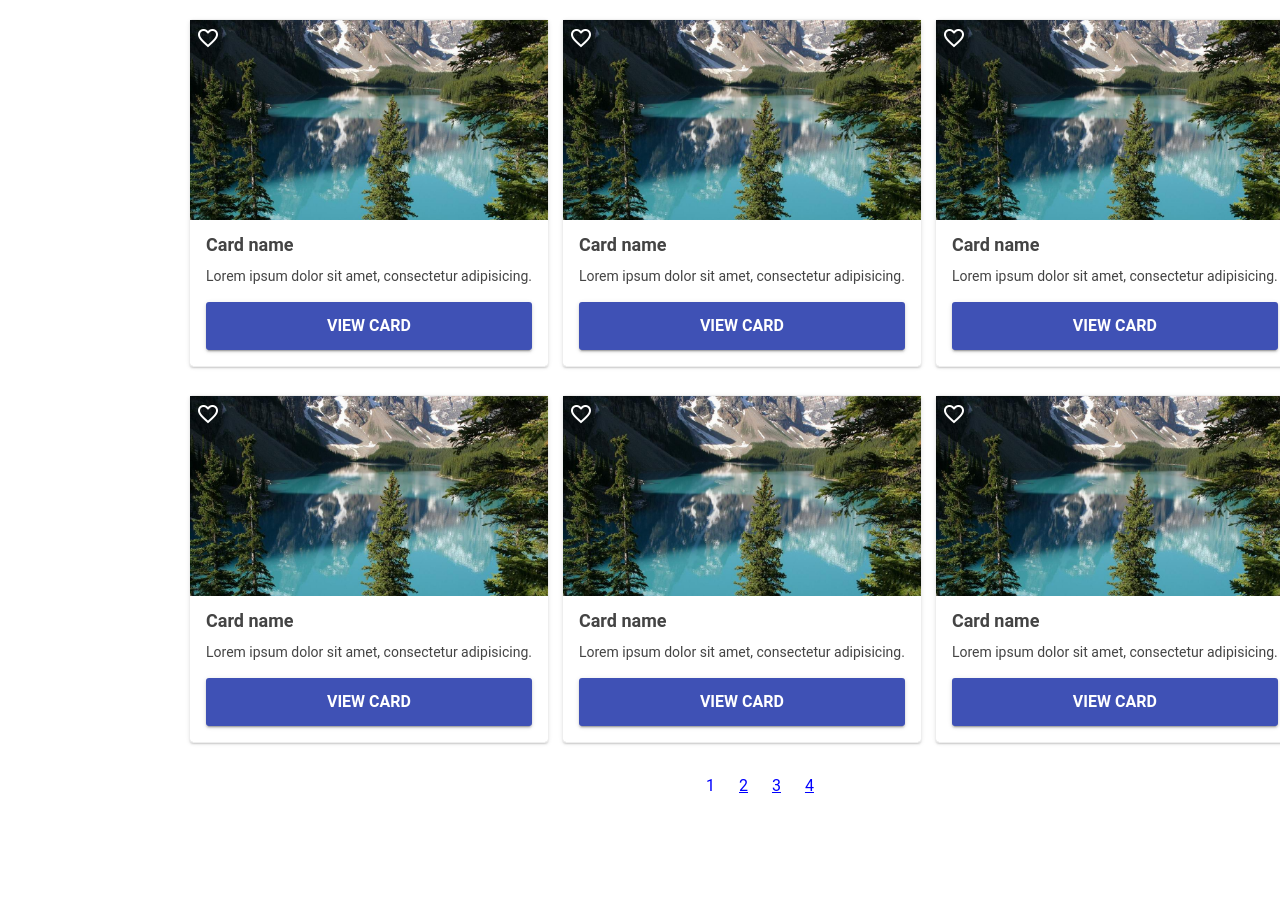
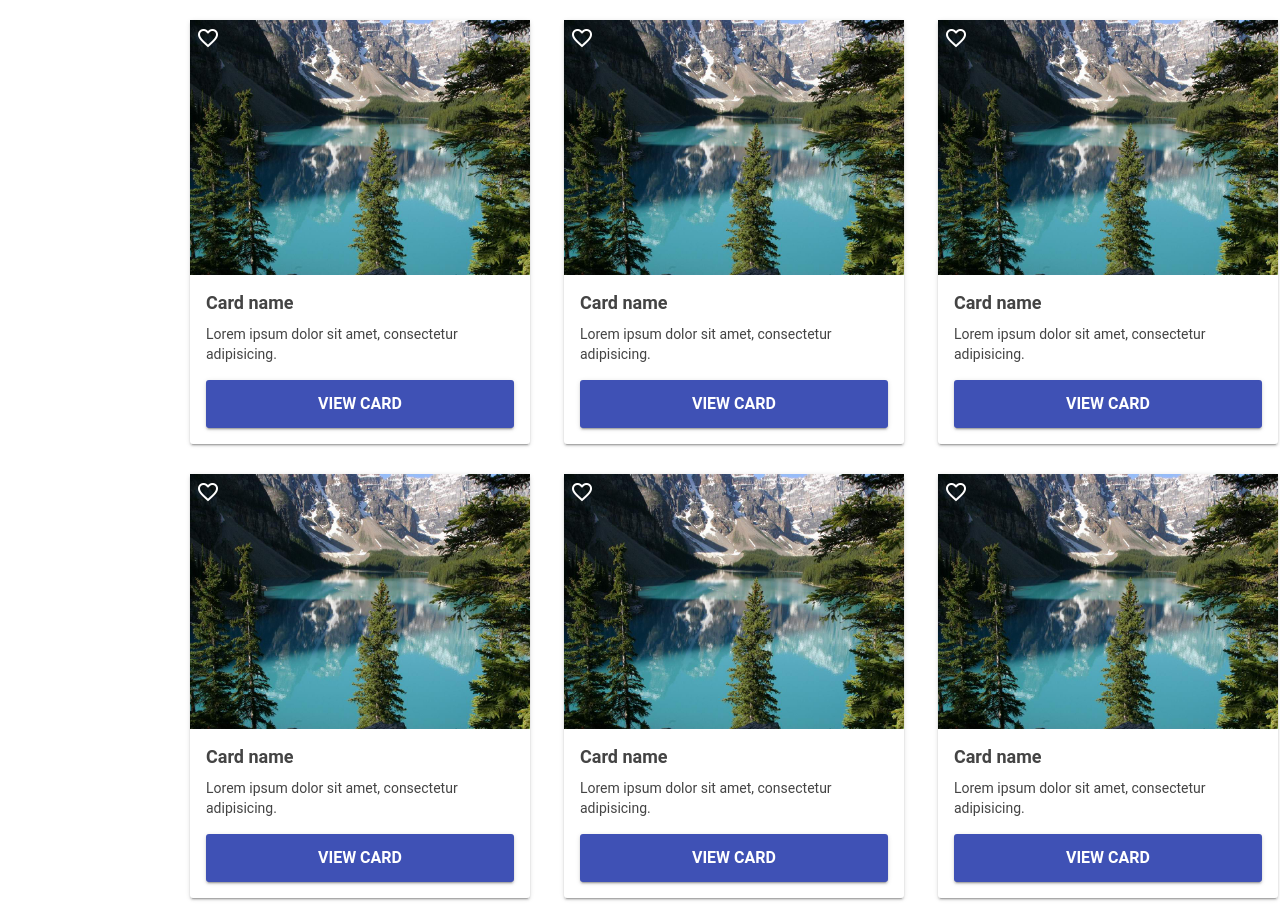
Before and after one commit to gandzja/level-up-homeworks, a website: page public/views/css/homework-3/index.html in a window 1280 px wide. Shown: the part 193-1105 px from the top of the page. Drawn offline with Linux system fonts and the light colour scheme.

Commit message:
CSS HW 3 fixes 2

```diff
--- a/public/views/css/homework-3/css/style.css
+++ b/public/views/css/homework-3/css/style.css
@@ -24,7 +24,7 @@ a {
 .container {
   width: 1170px;
   padding: 0 15px;
-  margin: auto;
+  margin: 0 auto;
   padding-bottom: 40px;
 }
 .header {
@@ -35,16 +35,14 @@ a {
   z-index: 100;
   line-height: 50px;
   box-shadow: 0 2px 2px 0 rgba(0,0,0,0.14), 0 1px 5px 0 rgba(0,0,0,0.12), 0 3px 1px -2px rgba(0,0,0,0.2);
-  border-radius: 3px;
 }
-.nav-left {
+.nav {
   float: left;
 }
 .nav-link {
   display: inline-block;
   vertical-align: top;;
   margin-right: 16px;
-  position: relative;
   font-weight: bold;
 }
 .nav-link:last-child {
@@ -69,31 +67,26 @@ footer {
   font-size: 48px;
   font-weight: bold;
 }
-.row {
-  font-size: 0;
-}
 .column {
-  margin-right: 15px;
   display: inline-block;
-}
-.column:last-child {
-margin-right: none;
+  width: 370px;
 }
 .card {
+  width: auto;
   display: inline-block;
   margin-bottom: 30px;
-  outline: 1px solid #eee;
-  width: auto;
   font-size: 1rem;
   box-shadow: 0 2px 2px 0 rgba(0,0,0,0.14), 0 1px 5px 0 rgba(0,0,0,0.12), 0 3px 1px -2px rgba(0,0,0,0.2);
   border-radius: 3px;
 }
+.card:not(:nth-child(3n)) {
+  margin-right: 30px;
+}
 .card-image {
-  height: 200px;
-  background-image: url("../images/sample-1.jpg");
-  background-position: center;
-  background-size: cover;
   position: relative;
+}
+img {
+max-width: 100%;
 }
 .card-favorite {
   position: absolute;
@@ -136,7 +129,6 @@ margin-right: none;
   padding: 6px;
   margin-right: 8px;
   text-decoration: underline;
-  color: blue;
 }
 .pagination-item-active {
   text-decoration: none;
--- a/public/views/css/homework-3/index.html
+++ b/public/views/css/homework-3/index.html
@@ -11,8 +11,8 @@
     <div class="wrapper">
       <header class="header">
         <div class="container">
-          <nav class="nav">
-            <div class="nav-left">
+          <nav>
+            <div class="nav">
               <a class="nav-link" href="#">Home</a>
               <a class="nav-link nav-link-active" href="#">Gallery</a>
               <a class="nav-link" href="#">About</a>
@@ -28,6 +28,7 @@
               <div class="column">
                 <div class="card">
                   <div class="card-image">
+                    <img src="images/sample-1.jpg" alt="" />
                     <button class="card-favorite" type="button">
                       <img src="images/ic_favorite_border_white_24dp_1x.png" alt="" />
                     </button>
@@ -44,6 +45,7 @@
               <div class="column">
                 <div class="card">
                   <div class="card-image">
+                    <img src="images/sample-1.jpg" alt="" />
                     <button class="card-favorite" type="button">
                       <img src="images/ic_favorite_border_white_24dp_1x.png" alt="" />
                     </button>
@@ -60,6 +62,7 @@
               <div class="column">
                 <div class="card">
                   <div class="card-image">
+                    <img src="images/sample-1.jpg" alt="" />
                     <button class="card-favorite" type="button">
                       <img src="images/ic_favorite_border_white_24dp_1x.png" alt="" />
                     </button>
@@ -76,6 +79,7 @@
               <div class="column">
                 <div class="card">
                   <div class="card-image">
+                    <img src="images/sample-1.jpg" alt="" />
                     <button class="card-favorite" type="button">
                       <img src="images/ic_favorite_border_white_24dp_1x.png" alt="" />
                     </button>
@@ -92,6 +96,7 @@
               <div class="column">
                 <div class="card">
                   <div class="card-image">
+                    <img src="images/sample-1.jpg" alt="" />
                     <button class="card-favorite" type="button">
                       <img src="images/ic_favorite_border_white_24dp_1x.png" alt="" />
                     </button>
@@ -108,6 +113,7 @@
               <div class="column">
                 <div class="card">
                   <div class="card-image">
+                    <img src="images/sample-1.jpg" alt="" />
                     <button class="card-favorite" type="button">
                       <img src="images/ic_favorite_border_white_24dp_1x.png" alt="" />
                     </button>
@@ -121,7 +127,6 @@
                   </div>
                 </div>
               </div>
-            </div>
             <div class="pagination">
               <span class="pagination-item pagination-item-active">1</span>
               <a class="pagination-item" href="#">2</a>
@@ -131,7 +136,6 @@
           </div>
         </main>
       </div>
-
       <footer class="footer">
          <p>Copiright 2018</p>
       </footer>
```
